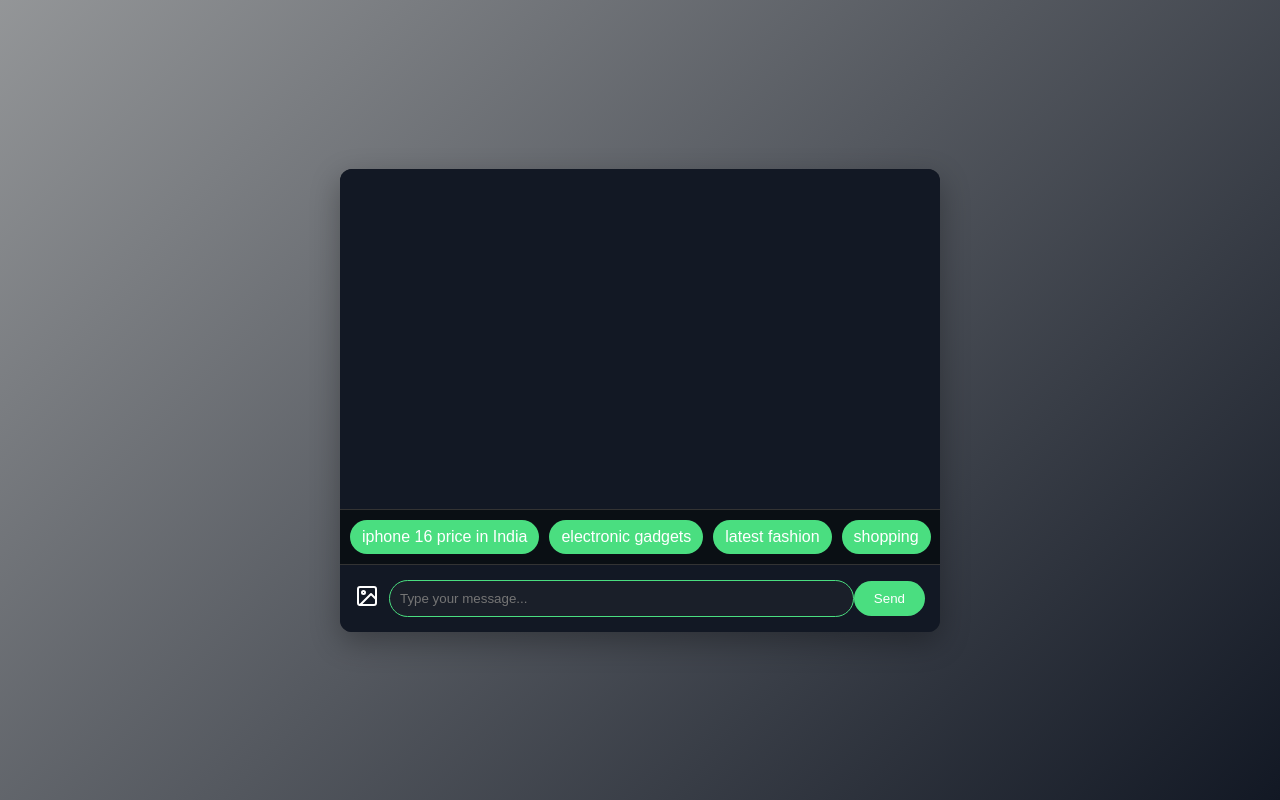
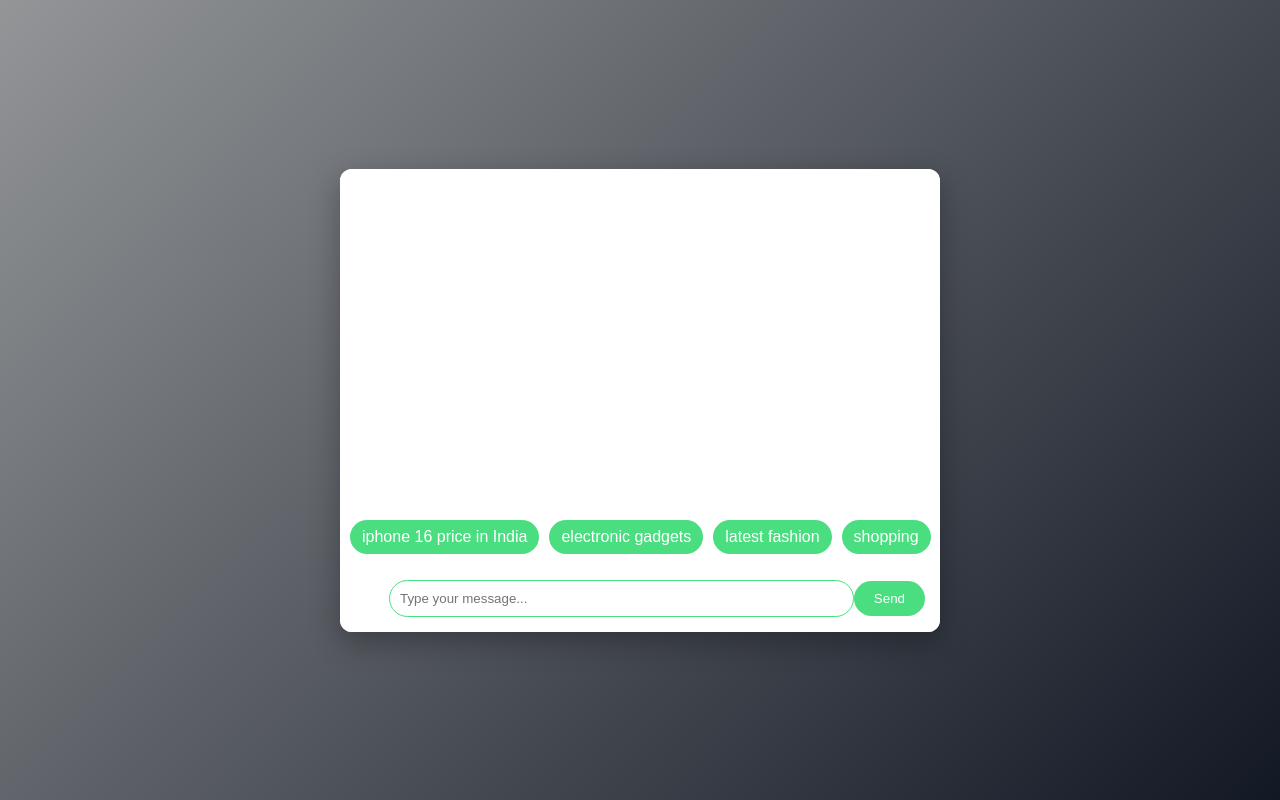
Before and after one commit to antilpiyush89/AI-Shopping-Assistant-Tool, a website: page public/chatbot.html in a window 1280 px wide. Drawn offline with Linux system fonts and the light colour scheme.

Commit message:
styled chatbot

```diff
--- a/public/chatbot.html
+++ b/public/chatbot.html
@@ -19,7 +19,7 @@
         .chat-container {
             width: 100%;
             max-width: 600px;
-            background: #1a1f29;
+            background: white;
             border-radius: 12px;
             box-shadow: 0 10px 30px rgba(0, 0, 0, 0.3);
             overflow: hidden;
@@ -29,8 +29,8 @@
             padding: 20px;
             height: 300px;
             overflow-y: auto;
-            border-bottom: 1px solid #333;
-            background: #121824;
+            border-bottom: 1px solid white;
+            background: white;
             scrollbar-width: thin;
             scrollbar-color: #4ade80 transparent;
         }
@@ -60,7 +60,7 @@
             white-space: nowrap;
             padding: 10px;
             gap: 10px;
-            background: #0a0f14;
+            background:white;
             scrollbar-width: none;
         }
 
@@ -86,8 +86,8 @@
             display: flex;
             align-items: center;
             padding: 15px;
-            background: #121824;
-            border-top: 1px solid #333;
+            background: white;
+            border-top: 1px solid white;
         }
 
         .upload-label {
@@ -101,7 +101,7 @@
             border: 1px solid #4ade80;
             border-radius: 20px;
             outline: none;
-            background: #1a1f29;
+            background: white;
             color: #fff;
         }
 
```
